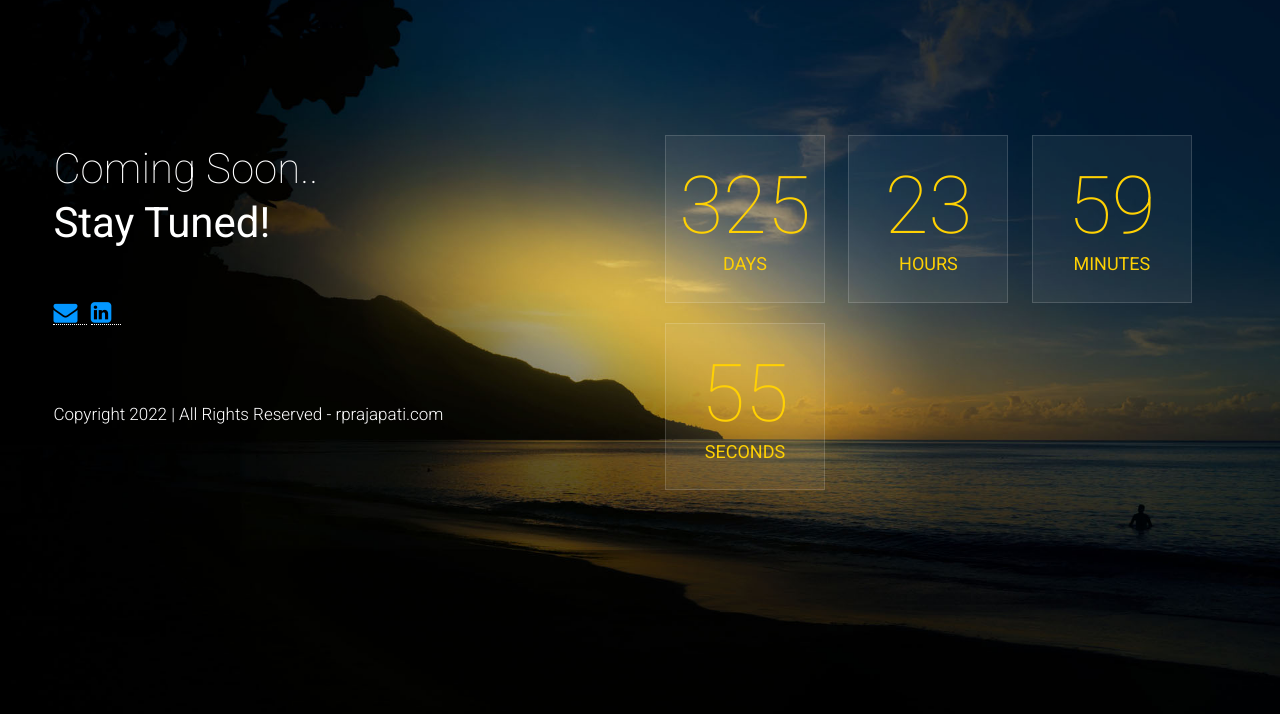
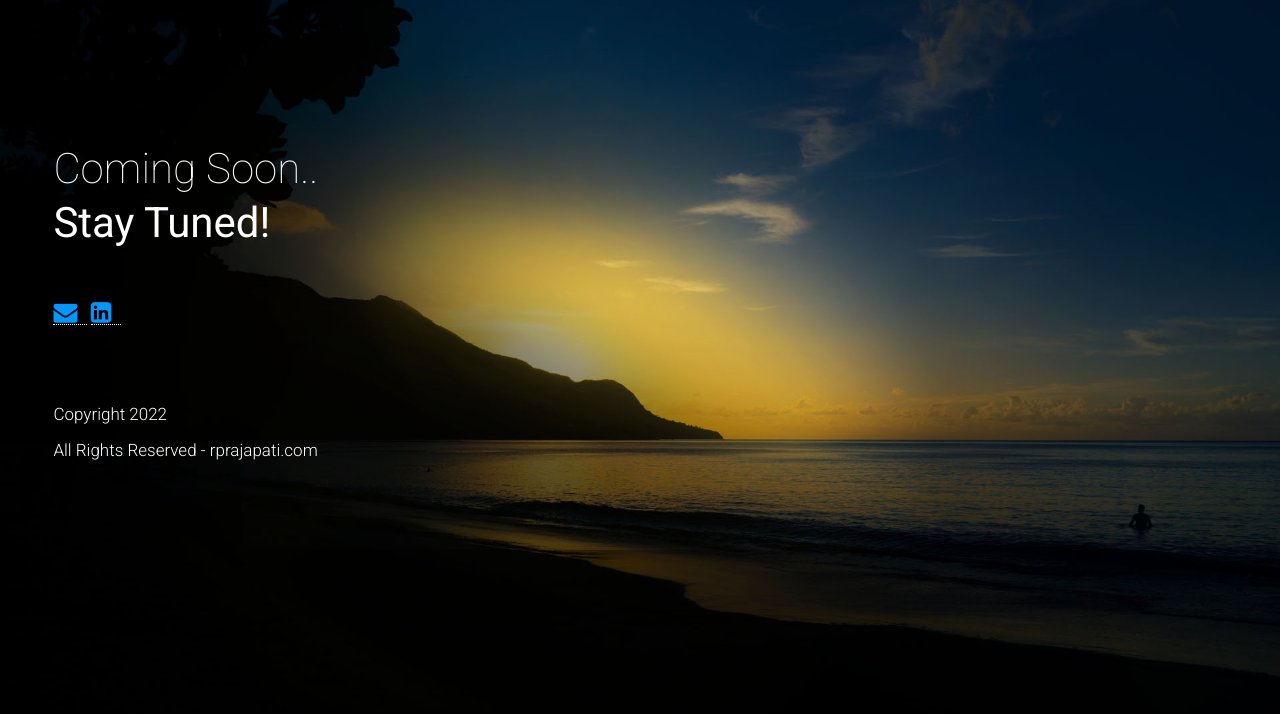
Before and after one commit to rahul0154/rprajapati, a plain HTML site: page index.html in a window 1280 px wide. Drawn offline with Linux system fonts and the light colour scheme.

Commit message:
Update index.html
Update

```diff
--- a/index.html
+++ b/index.html
@@ -52,23 +52,9 @@
                         <br>
                         <br>
                         <div class="wow fadeInDown">
-                            <p>Copyright 2022 | All Rights Reserved - rprajapati.com</a></p><br/>
-                        </div>
-                    </div>
-                </div>
-                <div class="col-md-6">
-                    <div class="timer wow fadeInUp pull-right">
-                        <div class="days-wrapper">
-                            <span class="days"></span> <br>days
-                        </div>
-                        <div class="hours-wrapper">
-                            <span class="hours"></span> <br>hours
-                        </div>
-                        <div class="minutes-wrapper">
-                            <span class="minutes"></span> <br>minutes
-                        </div>
-                        <div class="seconds-wrapper">
-                            <span class="seconds"></span> <br>seconds
+                            <p>Copyright 2022
+                            <br>
+                            All Rights Reserved - rprajapati.com</a></p><br/>
                         </div>
                     </div>
                 </div>
```
